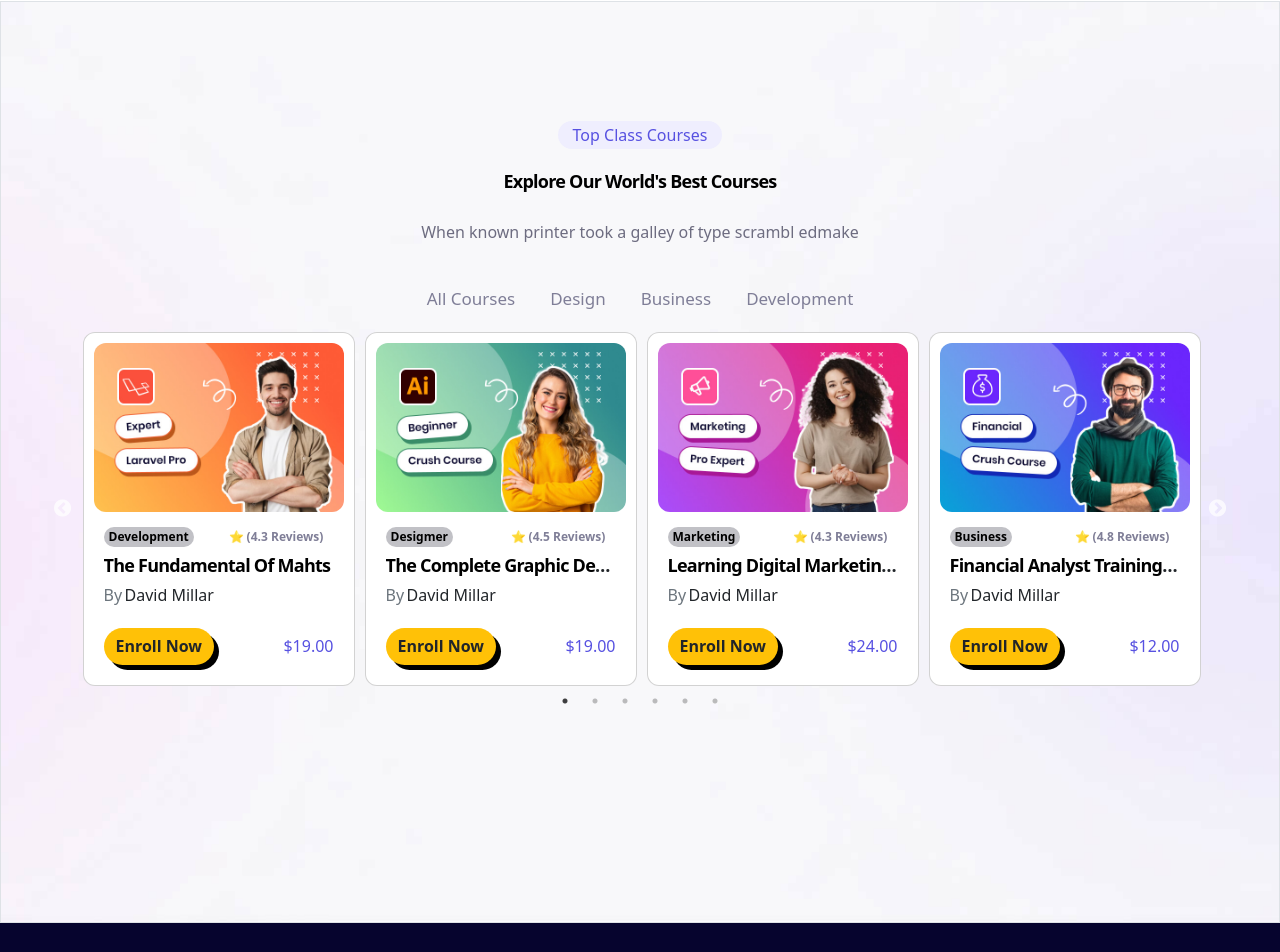
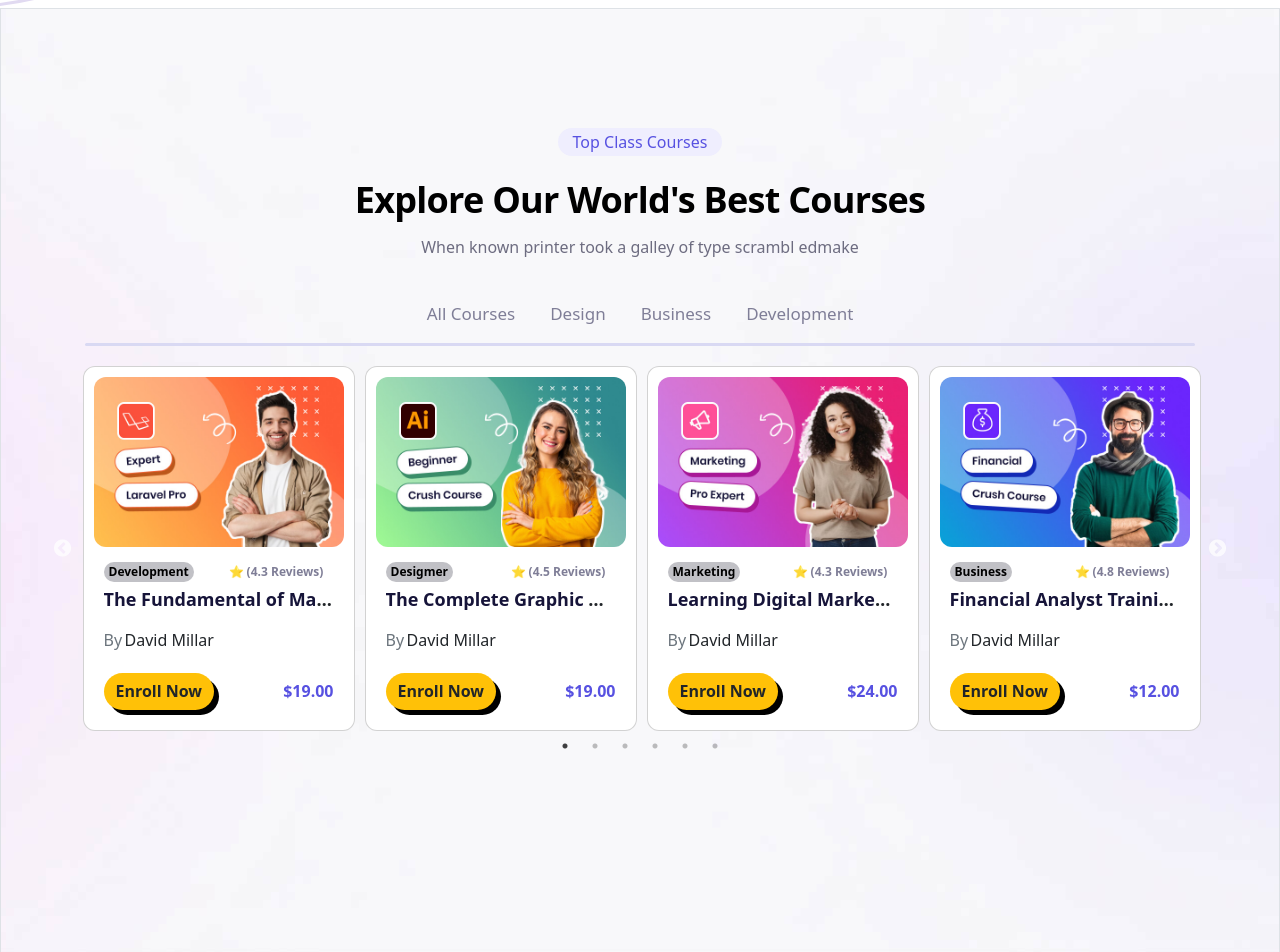
Before and after one commit to Tarun8765/e-learning, a React (Vite) app: page / in a window 1280 px wide. Shown: the part 582-1534 px from the top of the page. Built offline with nearby package versions, Linux system fonts and the light colour scheme.

Commit message:
fix slick slider points

```diff
--- a/src/components/BannerSection/BannerSection.jsx
+++ b/src/components/BannerSection/BannerSection.jsx
@@ -1,6 +1,6 @@
 function BannerSection() {
   return (
-    <section>
+    <section className="banner_area">
       <hr />
       <div className="container">
         <div className="row">
@@ -30,6 +30,7 @@ function BannerSection() {
       <img
         src="../../../public/images/courseSlider/banner_shape01.svg"
         alt="shape"
+        className="line-shape aos-animate"
       />
     </section>
   );
--- a/src/components/BestCourseSection/BestCourseSection.jsx
+++ b/src/components/BestCourseSection/BestCourseSection.jsx
@@ -12,7 +12,6 @@ function BestCourseSection() {
           <div className="col-lg-12">
             <CourseHead />
             <CourseNav />
-            {/* <CourseItemsSlides /> */}
             <SlickSlider />
           </div>
         </div>
--- a/src/components/BestCourseSection/CourseHead/CourseHead.jsx
+++ b/src/components/BestCourseSection/CourseHead/CourseHead.jsx
@@ -6,7 +6,7 @@ function CourseHead() {
         <span className="px-4">Top Class Courses</span>
       </div>
 
-      <h1 className="title">Explore Our World's Best Courses</h1>
+      <h2 className="title">Explore Our World's Best Courses</h2>
 
       <p className="desc">
         When known printer took a galley of type scrambl edmake
--- a/src/components/BestCourseSection/CourseHead/courseHead.css
+++ b/src/components/BestCourseSection/CourseHead/courseHead.css
@@ -10,12 +10,13 @@
   margin-bottom: 20px;
 }
 
-.title {
+.section_title .title {
   font-size: 36px;
   line-height: 1.33;
   margin: 0 0;
-  letter-spacing: -0.75px;
+  letter-spacing: -0.74px;
   text-transform: capitalize;
+  font-weight: 600;
 }
 
 .section_title {
@@ -27,4 +28,5 @@
 .section_title .desc {
   margin: 10px 0 0;
   color: #6d6c80;
+  font-size: 16px;
 }
--- a/src/components/BestCourseSection/Course_item/Course_item.jsx
+++ b/src/components/BestCourseSection/Course_item/Course_item.jsx
@@ -20,7 +20,7 @@ function Course_item({ data }) {
             <p className="avg-rating mx-2">⭐ ({data?.rating} Reviews)</p>
           </div>
 
-          <h5 className="title my-2">
+          <h5 className="card-title">
             <a href="#">{data?.title}</a>
           </h5>
           <p className="author text-secondary ">
--- a/src/components/BestCourseSection/Course_item/course_item.css
+++ b/src/components/BestCourseSection/Course_item/course_item.css
@@ -62,7 +62,7 @@
 .course-price {
   text-decoration: none;
   color: #5751e1;
-  font-weight: 500;
+  font-weight: 700;
 }
 
 /* /////////////////////////////// */
@@ -105,18 +105,22 @@
   border-radius: 6px;
 }
 
-.title {
+.card-title a {
+  text-decoration: none;
+  color: #161439;
+}
+
+.card-title {
   font-size: 18px;
   font-weight: 600;
   line-height: 1.4;
   margin: 0 0 15px;
-  height: 25px;
   white-space: nowrap;
   overflow: hidden;
   text-overflow: ellipsis;
 }
 
-.title a {
+.thumb_title a {
   text-decoration: none;
   color: black;
   line-height: 1.5;
--- a/src/components/BestCourseSection/courseNav/CourseNav.jsx
+++ b/src/components/BestCourseSection/courseNav/CourseNav.jsx
@@ -1,19 +1,19 @@
 import "../courseNav/courseNav.css";
 function CourseNav() {
   return (
-    <div className="course_nav container">
+    <div className="course_nav container d-block">
       <ul className="nav border-0 nav-tab list-styled-none">
         <li className="nav_item">
-          <a className="border-0">All Courses</a>
+          <a className=" nav_link border-0">All Courses</a>
         </li>
         <li className="nav_item">
-          <a className="border-0 b-secodary"> Design</a>
+          <a className="nav_link border-0 b-secodary"> Design</a>
         </li>
         <li>
-          <a className="border-0"> Business</a>
+          <a className=" nav_link border-0"> Business</a>
         </li>
         <li className="nav_item">
-          <a className="border-0"> Development</a>
+          <a className="nav_link border-0"> Development</a>
         </li>
       </ul>
     </div>
--- a/src/components/BestCourseSection/courseNav/courseNav.css
+++ b/src/components/BestCourseSection/courseNav/courseNav.css
@@ -8,7 +8,23 @@
   padding: 0 0 18px;
   position: relative;
   z-index: 1;
+  margin-bottom: 20px;
   color: #6d6c80;
+}
+.course_nav .nav::after {
+  content: "";
+  position: absolute;
+  left: 0;
+  bottom: 0;
+  width: 100%;
+  height: 3px;
+  background: #d9d9f3;
+  -webkit-border-radius: 30px;
+  -moz-border-radius: 30px;
+  -o-border-radius: 30px;
+  -ms-border-radius: 30px;
+  border-radius: 30px;
+  z-index: -1;
 }
 
 .course_nav .nav li a {
@@ -39,7 +55,3 @@
   background: rgb(217, 217, 243);
   border-radius: 30px;
 }
-
-.courses__nav .nav .nav-item .nav-link.active::after {
-  width: 60px;
-}
```
Also changed, not shown: src/components/BannerSection/BannerSection.css (+12 -0 lines), public/images/banner_bg.png (added).
